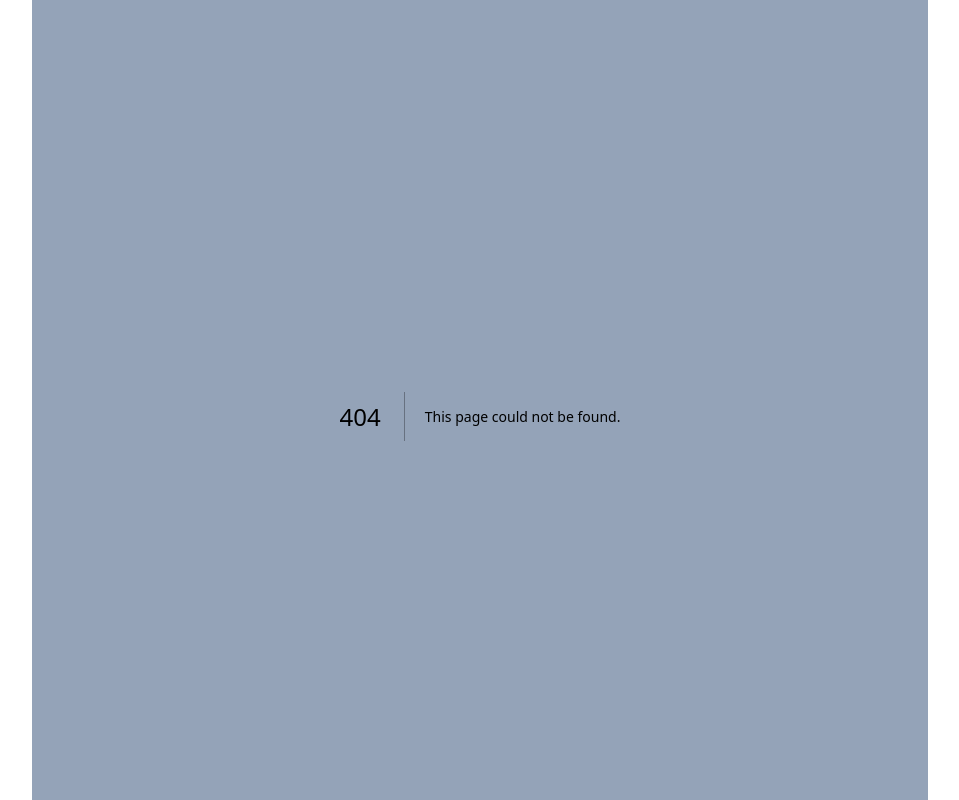
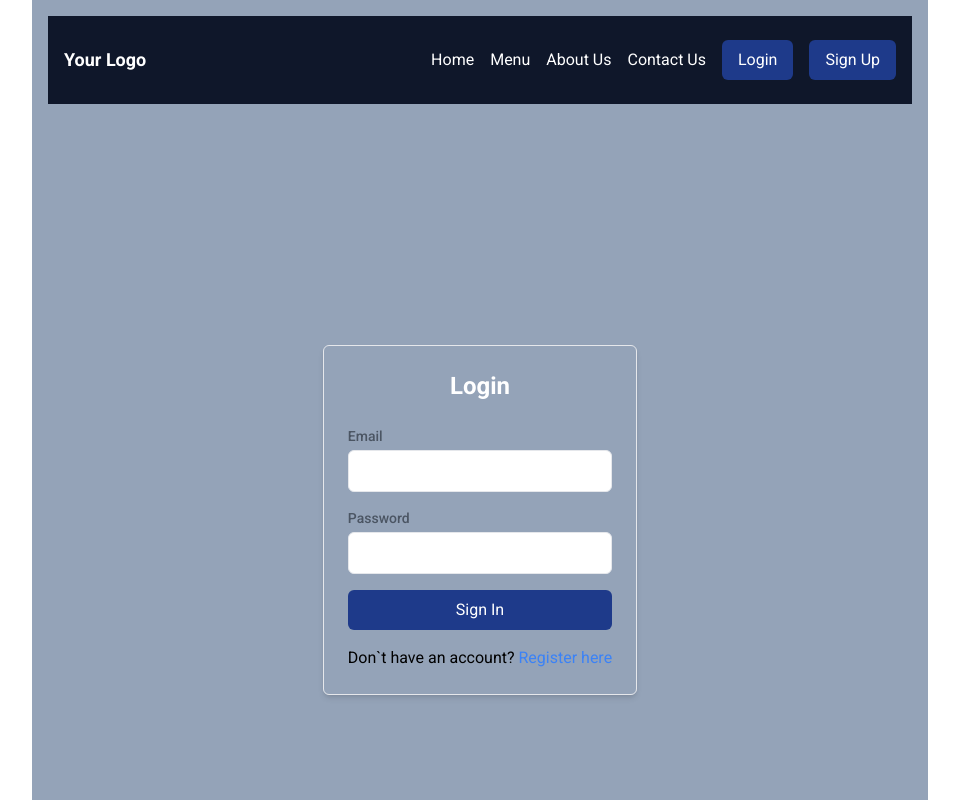
Before and after one commit to rahatcse5bu/FlavourFlow, a Next.js app: page /login in a window 1280 px wide. Before the commit this address had no page. Shown: the top 800 px of the page, without its empty margins (160-1119 px from the left). Built offline with nearby package versions, Linux system fonts and the light colour scheme.

Commit message:
Login Page added

```diff
--- a/src/app/layout.js
+++ b/src/app/layout.js
@@ -1,5 +1,6 @@
 import { Roboto } from 'next/font/google'
 import './globals.css'
+import Header from '@/components/layouts/Header'
 
 const roboto = Roboto({ subsets: ['latin'], weight:['100','300','400','500','700','900'] })
 
@@ -12,8 +13,13 @@ export default function RootLayout({ children }) {
   return (
     <html lang="en">
       <body className={roboto.className}>
+
 <main className='max-w-4xl mx-auto bg-slate-400 p-4'>
+<Header/>
 {children}
+<footer className="border-t p-8 text-center text-gray-500 mt-16">
+              &copy; 2023 All rights reserved
+            </footer>
 </main>
 
       </body>
--- /dev/null
+++ b/src/app/login/page.js
@@ -0,0 +1,54 @@
+import React, { useState } from 'react';
+// Import useClient from next/edge
+import { useClient } from 'next/edge';
+
+const Login = () => {
+
+    const [email, setEmail] = useState('');
+    const [password, setPassword] = useState('');
+
+    const handleLogin = (e) => {
+      e.preventDefault();
+      alert(`${email} --- ${password}`);
+    };
+
+    return (
+      <div className="min-h-screen flex items-center justify-center">
+        <div className="max-w-md mx-auto mt-8 p-6 border rounded-md shadow-md">
+          <h2 className="text-2xl text-white text-center font-semibold mb-6">Login</h2>
+          <form onSubmit={handleLogin}>
+            <div className="mb-4">
+              <label className="block text-sm font-medium text-gray-600">Email</label>
+              <input
+                onChange={(e) => setEmail(e.target.value)}
+                type="email"
+                className="mt-1 p-2 w-full border rounded-md"
+              />
+            </div>
+            <div className="mb-4">
+              <label className="block text-sm font-medium text-gray-600">Password</label>
+              <input
+                onChange={(e) => setPassword(e.target.value)}
+                type="password"
+                className="mt-1 p-2 w-full border rounded-md"
+              />
+            </div>
+            <button type="submit" className="bg-blue-900 text-white p-2 rounded-md w-full">
+              Sign In
+            </button>
+          </form>
+          <div className="mt-4 text-center">
+            <p>
+              Don`t have an account?{' '}
+              <a href="/register" className="text-blue-500">
+                Register here
+              </a>
+            </p>
+          </div>
+        </div>
+      </div>
+    );
+  };
+
+
+export default Login;
--- a/src/app/page.js
+++ b/src/app/page.js
@@ -1,5 +1,6 @@
 import Header from '@/components/layouts/Header'
 import Hero from '@/components/layouts/Hero'
+import HomeMenu from '@/components/layouts/HomeMenu'
 import Image from 'next/image'
 
 export default function Home() {
@@ -7,6 +8,7 @@ export default function Home() {
  <>
 <Header/>
 <Hero/>
+<HomeMenu/>
  </>
   )
 }
--- a/src/components/icons/Right.js
+++ b/src/components/icons/Right.js
@@ -2,12 +2,12 @@ import React from 'react';
 
 const Right = () => {
     return (
-        <div>
-            <svg xmlns="http://www.w3.org/2000/svg" fill="none" viewBox="0 0 24 24" strokeWidth={1.5} stroke="currentColor" className="w-6 h-6">
+
+<svg xmlns="http://www.w3.org/2000/svg" fill="none" viewBox="0 0 24 24" strokeWidth={1.5} stroke="currentColor" className="w-6 h-6 inline">
   <path strokeLinecap="round" strokeLinejoin="round" d="M12.75 15l3-3m0 0l-3-3m3 3h-7.5M21 12a9 9 0 11-18 0 9 9 0 0118 0z" />
 </svg>
 
-        </div>
+
     );
 };
 
--- a/src/components/layouts/Header.js
+++ b/src/components/layouts/Header.js
@@ -1,21 +1,25 @@
+import Link from 'next/link';
 import React from 'react';
 
 const Header = () => {
     return (
-<header class="bg-slate-900 p-4">
-    <div class="container mx-auto flex justify-between items-center">
+<header className="bg-slate-900 p-4">
+    <div className="container mx-auto flex justify-between items-center">
 
       <div>
-        <a href="#" class="text-white text-lg font-bold">Your Logo</a>
+        <Link href="#" className="text-white text-lg font-bold">Your Logo</Link>
       </div>
 
 
-      <nav class="flex space-x-4">
-        <a href="#" class="text-white hover:text-gray-300">Home</a>
-        <a href="#" class="text-white hover:text-gray-300">Menu</a>
-        <a href="#" class="text-white hover:text-gray-300">About Us</a>
-        <a href="#" class="text-white hover:text-gray-300">Contact Us</a>
-        <a href="#" class="text-white hover:text-gray-300">Login</a>
+      <nav className="flex items-center space-x-4">
+        <Link href="#" className="text-white hover:text-gray-300">Home</Link>
+        <Link href="#" className="text-white hover:text-gray-300">Menu</Link>
+        <Link href="#" className="text-white hover:text-gray-300">About Us</Link>
+        <Link href="#" className="text-white hover:text-gray-300">Contact Us</Link>
+        <Link href="#" className="text-white my-2 px-4 py-2 bg-blue-900 rounded-md">
+Login</Link>
+        <Link href="#" className="text-white my-2 px-4 py-2 bg-blue-900 rounded-md">
+Sign Up</Link>
       </nav>
     </div>
   </header>
--- a/src/components/layouts/Hero.js
+++ b/src/components/layouts/Hero.js
@@ -4,19 +4,19 @@ import Right from '../icons/Right';
 const Hero = () => {
     return (
 
-  <section class="container mx-auto flex p-8 items-center">
+  <section className="container mx-auto flex p-8 items-center">
 
 
-    <div class="w-1/2 pr-8">
-      <h1 class="text-4xl font-bold text-gray-800 mb-4">Everything is better with a Delicious Pizza</h1>
-      <p class="text-gray-600">Indulge in the rich flavors of our handcrafted pizzas. Each bite is a journey through layers of perfection, blending the finest ingredients for an unforgettable experience.</p>
-   <button className='bg-primary my-2'>Order Now <Right/></button>
-   <button>Learn More</button>
+    <div className="w-1/2 pr-8">
+      <h1 className="text-4xl font-bold text-gray-800 mb-4">Everything is better with a Delicious<span className='text-primary-700'> Pizza</span></h1>
+      <p className="text-gray-600">Indulge in the rich flavors of our handcrafted pizzas. Each bite is a journey through layers of perfection, blending the finest ingredients for an unforgettable experience.</p>
+   <button className='bg-primary text-white my-2 mr-4 px-4 py-2 bg-blue-900 rounded-md'>Order Now <Right/></button>
+   <button className='bg-primary text-white my-2 mr-4 px-4 py-2 bg-blue-900 rounded-md'>Learn More</button>
     </div>
 
 
-    <div class="w-1/2">
-      <img src="https://t3.ftcdn.net/jpg/00/27/57/96/360_F_27579652_tM7V4fZBBw8RLmZo0Bi8WhtO2EosTRFD.jpg" alt="Delicious Pizza" class="w-full h-auto rounded-lg"/>
+    <div className="w-1/2">
+      <img src="https://t3.ftcdn.net/jpg/00/27/57/96/360_F_27579652_tM7V4fZBBw8RLmZo0Bi8WhtO2EosTRFD.jpg" alt="Delicious Pizza" className="w-full h-auto rounded-lg"/>
     </div>
 
   </section>
--- /dev/null
+++ b/src/components/layouts/HomeMenu.js
@@ -0,0 +1,14 @@
+import React from 'react';
+import MenuItems from '../menu/MenuItems';
+
+const HomeMenu = () => {
+    return (
+        <section className='home-menu'>
+            <h4 className='text-center italic'>Check Out</h4>
+            <h3 className='text-center text-3xl text-primary'>Menu</h3>
+            <MenuItems/>
+        </section>
+    );
+};
+
+export default HomeMenu;
--- /dev/null
+++ b/src/components/menu/MenuItem.js
@@ -0,0 +1,14 @@
+import React from 'react';
+
+const MenuItem = () => {
+    return (
+        <div className="flex items-center justify-center flex-col bg-slate-200 px-6 py-4 rounded-md">
+                <img src="https://t3.ftcdn.net/jpg/00/27/57/96/360_F_27579652_tM7V4fZBBw8RLmZo0Bi8WhtO2EosTRFD.jpg" alt="Delicious Pizza" className="w-full h-auto rounded-lg"/>
+<h4 className="text-center text-2xl py-2 text-blue-900">Delicious Pizza</h4>
+<p className="text-center text-gray-500">Lorem Ipsum is simply dummy text of the printing and typesetting industry.</p>
+<button className="bg-primary text-center text-white my-2 mr-4 px-4 py-2 bg-blue-900 rounded-md">Add To Cart $20</button>
+        </div>
+    );
+};
+
+export default MenuItem;
--- /dev/null
+++ b/src/components/menu/MenuItems.js
@@ -0,0 +1,20 @@
+import React from 'react';
+import MenuItem from './MenuItem';
+
+const MenuItems = () => {
+    return (
+        <div className='grid grid-cols-3 gap-4 my-4'>
+          <MenuItem/>
+          <MenuItem/>
+          <MenuItem/>
+          <MenuItem/>
+          <MenuItem/>
+          <MenuItem/>
+          <MenuItem/>
+          <MenuItem/>
+          <MenuItem/>
+        </div>
+    );
+};
+
+export default MenuItems;
--- a/tailwind.config.js
+++ b/tailwind.config.js
@@ -8,7 +8,7 @@ module.exports = {
   theme: {
     extend: {
       color: {
-        primary: 'f13a01',
+        primary: '#f13a01',
 
       },
     },
```
